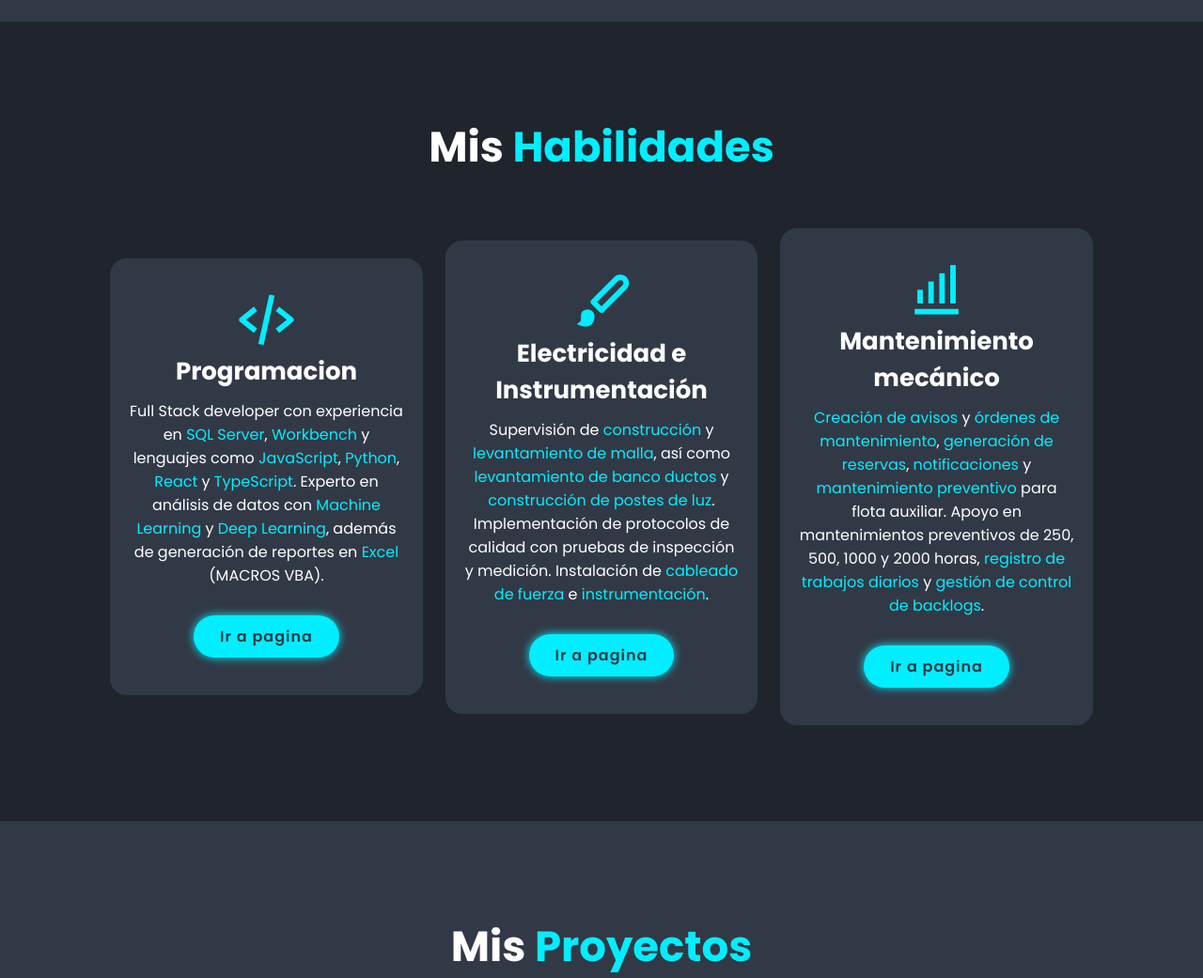
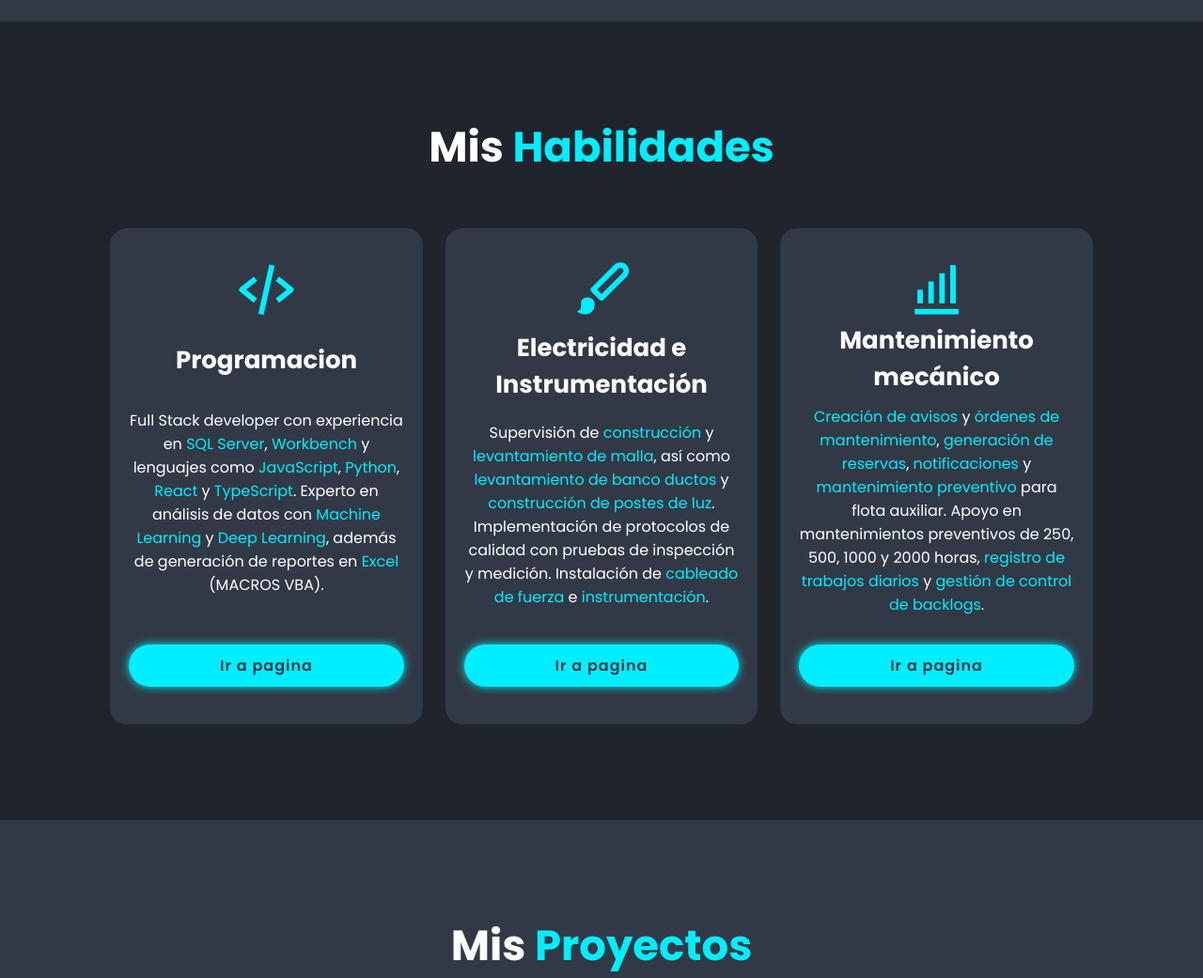
Before and after one commit to aguaymanto21/prueba-git, a plain HTML site: page index.html in a window 1280 px wide. Shown: the part 1577-2618 px from the top of the page at 94% size. Drawn offline with nearby package versions, Linux system fonts and the light colour scheme.

Commit message:
Bug arreglado

```diff
--- a/index.html
+++ b/index.html
@@ -77,7 +77,7 @@
       <h2 class="heading">Mis <span>Habilidades</span></h2>
 
       <div class="services-container">
-          <div class="services-box">
+          <div class="services-box programacion">
               <i class='bx bx-code-alt'></i>
               <h3>Programacion</h3>
               <p>
@@ -87,7 +87,7 @@
               <a href="#" class="btn">Ir a pagina</a>
           </div>
 
-          <div class="services-box">
+          <div class="services-box electricidad">
               <i class='bx bxs-paint'></i>
               <h3>Electricidad e Instrumentación</h3>
               <p>
@@ -97,7 +97,7 @@
               <a href="#" class="btn">Ir a pagina</a>
           </div>
 
-          <div class="services-box">
+          <div class="services-box mecanico ">
               <i class='bx bx-bar-chart-alt'></i>
               <h3>Mantenimiento mecánico</h3>
               <p>
--- a/style.css
+++ b/style.css
@@ -212,7 +212,7 @@ span {
 .services-container {
   display: flex;
   justify-content: center;
-    align-items: center;
+  align-items: stretch; /* Asegura que todas las cards tengan la misma altura */
   flex-wrap: wrap;
   gap: 2rem;
 }
@@ -225,7 +225,15 @@ span {
   text-align: center;
   border: .2rem solid var(--bg-color);
   transition: .5s ease;
+  display: flex;
+  flex-direction: column;
+  justify-content: space-between;
+  height: auto; /* Remueve cualquier restricción de altura */
+  min-height: 500px; /* Asegura que todas las cards tengan al menos esta altura */
+  max-height: 600px; /* Controla la altura máxima */
 }
+
+
 
 .services-container .services-box:hover {
     border-color: var(--main-color);
@@ -578,3 +586,18 @@ margin-top: 25px;
 .expand-btn:hover {
   background: #4040ff;
 }
+
+
+.services-container .services-box {
+  flex: 1 1 30rem;
+  padding: 3rem 2rem 4rem;
+  border-radius: 2rem;
+  text-align: center;
+  border: .2rem solid var(--bg-color);
+  transition: .5s ease;
+  height: auto;
+  display: flex;
+  flex-direction: column;
+  justify-content: space-between;
+  color: #fff; /* Para que el texto se vea mejor en la imagen */
+}
```
Also changed, not shown: images/prog.jpg (added). Lines whose indentation alone changed are shown as unchanged.
